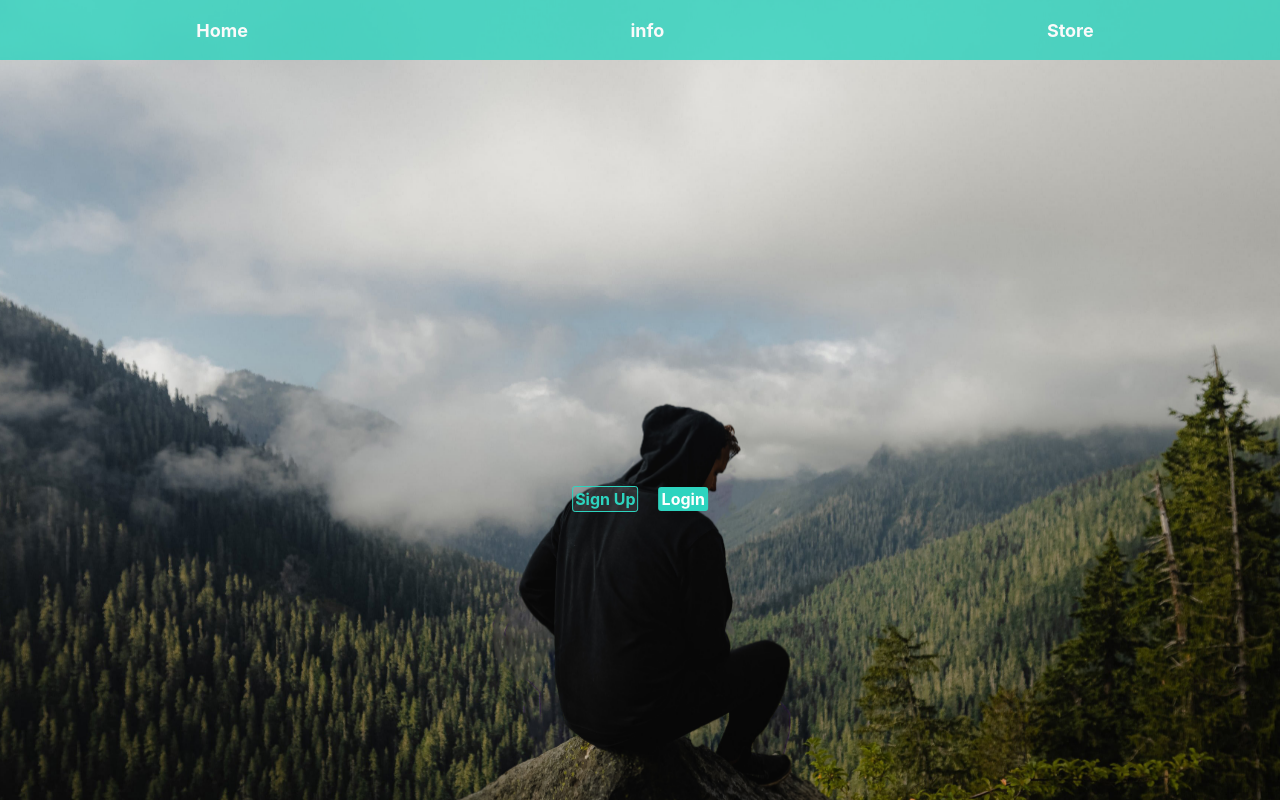
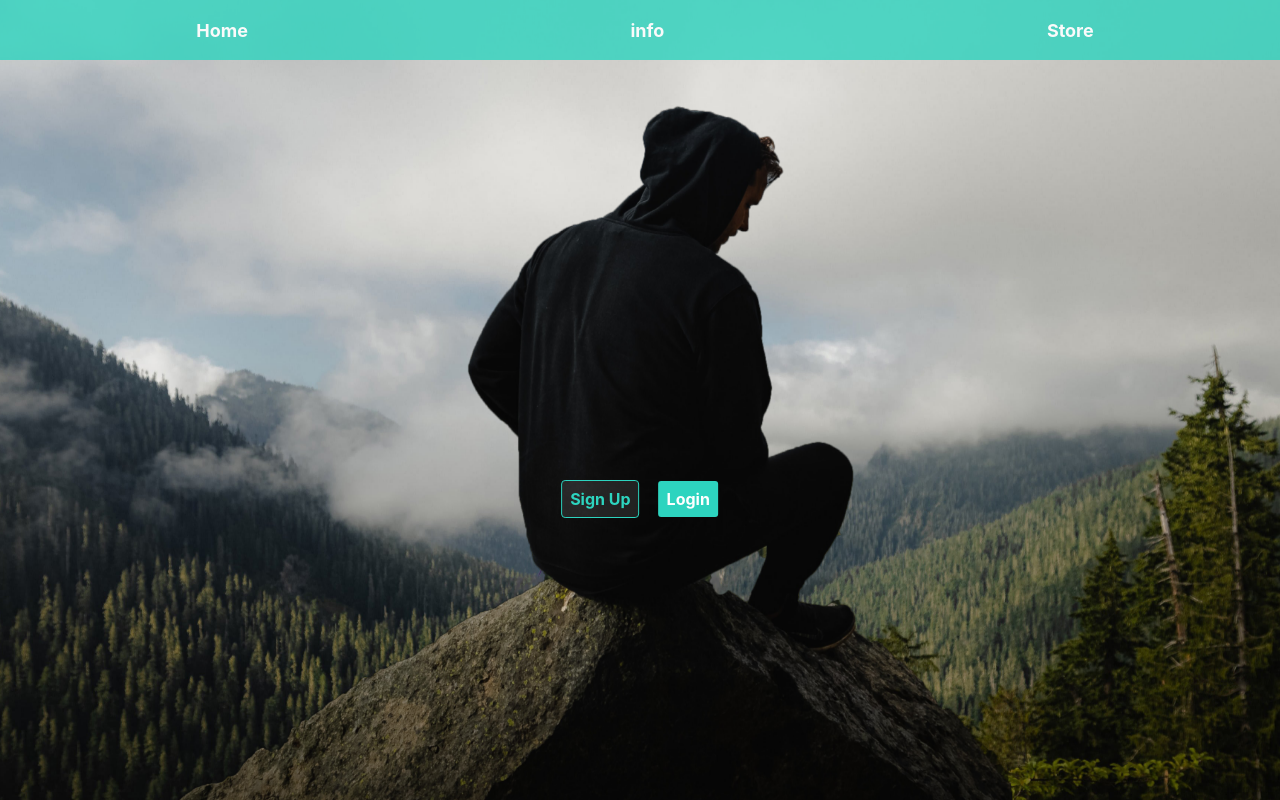
Before and after one commit to amirhrb/shopping, a React (Create React App) app: page /home in a window 1280 px wide. Shown: the top 800 px of the page. Built offline with nearby package versions, Linux system fonts and the light colour scheme; no server answers.

Commit message:
parallax resp

```diff
--- a/package.json
+++ b/package.json
@@ -10,6 +10,7 @@
     "react": "^17.0.2",
     "react-dom": "^17.0.2",
     "react-fontawesome": "^1.7.1",
+    "react-helmet": "^6.1.0",
     "react-router-dom": "^5.2.0",
     "react-scripts": "5.0.0",
     "react-scroll-parallax": "^3.3.1",
--- a/src/components/Homepage.js
+++ b/src/components/Homepage.js
@@ -1,6 +1,7 @@
 import React, { useState } from "react";
 import { Route, Switch } from "react-router-dom";
 import { ParallaxBanner } from "react-scroll-parallax";
+import { Helmet } from "react-helmet";
 
 //styles
 import styles from "./styles/Homepage.module.css";
@@ -18,6 +19,14 @@ import hero from "../images/will-rust.png";
 const Homepage = (props) => {
   const [isLoaded, setLoaded] = useState({ hero: false, heroBg: false });
   return (
+    <>
+      <Helmet>
+        <meta
+          name="description"
+          content="here is homepage with parallax hero!"
+        />
+        <title>home</title>
+      </Helmet>
       <ParallaxBanner
         layers={[
           {
@@ -74,6 +83,7 @@ const Homepage = (props) => {
           </div>
         </div>
       </ParallaxBanner>
+    </>
   );
 };
 
--- a/src/components/Info.js
+++ b/src/components/Info.js
@@ -1,12 +1,18 @@
-import React from 'react';
+import React from "react";
+import { Helmet } from "react-helmet";
 
 const Info = (props) => {
-
-    return (
-        <div>
-
-        </div>
-    );
+  return (
+    <>
+      <Helmet>
+        <meta name="description" content="here is some more information" />
+        <title>info</title>
+      </Helmet>
+      <div>
+        <h3>some Lorem imsup about me</h3>
+      </div>
+    </>
+  );
 };
 
 export default Info;
--- a/src/components/styles/Homepage.module.css
+++ b/src/components/styles/Homepage.module.css
@@ -30,9 +30,8 @@
   bottom: 0;
   left: 50%;
   transform: translate(-50%, 0);
-  min-width: 760px;
+  min-width: 955px;
   width: 100%;
-  max-width: 900px;
 }
 .centered {
   position: absolute;
--- a/src/components/styles/Links.module.css
+++ b/src/components/styles/Links.module.css
@@ -1,28 +1,25 @@
-.div{
+.div {
   margin-top: 80px;
 }
-.login{
+.login {
   user-select: none;
   text-decoration: none;
   color: #fff;
-    font-weight:bold;
-    margin: 10px;
-    padding: 2px 3px;
+  font-weight: bold;
+  margin: auto 10px;
+  padding: 0.5rem;
   background-color: #2dd4bf;
   border-radius: 3px;
 }
-.signup{
+.signup {
+  margin: auto 10px;
+  padding: 0.5rem;
+  outline: 0.2px solid;
+  box-sizing: border-box;
+  background-color: rgba(255, 255, 255, 0.1);
+  color: #2dd4bf;
+  font-weight: bold;
+  text-decoration: none;
+  border-radius: 3px;
   user-select: none;
-    text-decoration: none;
-    box-sizing: content-box;
-    color:  #2dd4bf;
-    font-weight:bold;
-    margin: 10px;
-    padding: 2px;
-    border:0.5px solid #2dd4bf;
-    background-color: rgba(255, 255, 255,0.1);
-    border-radius: 3px;
 }
-/* .div a, .div a:hover, .div a:active{
-
-} */
--- a/src/components/styles/Signup.module.css
+++ b/src/components/styles/Signup.module.css
@@ -34,7 +34,7 @@ input[type="password"] {
   border: 0.4px solid rgb(221, 221, 221);
   transition: none;
 }
-::placeholder {
+input::placeholder {
   padding-left: 10px;
 }
 input[type="text"]:focus,
```
Also changed, not shown: 1 other file (tests, documents, lock files or other folders). Lines whose indentation alone changed are shown as unchanged.
